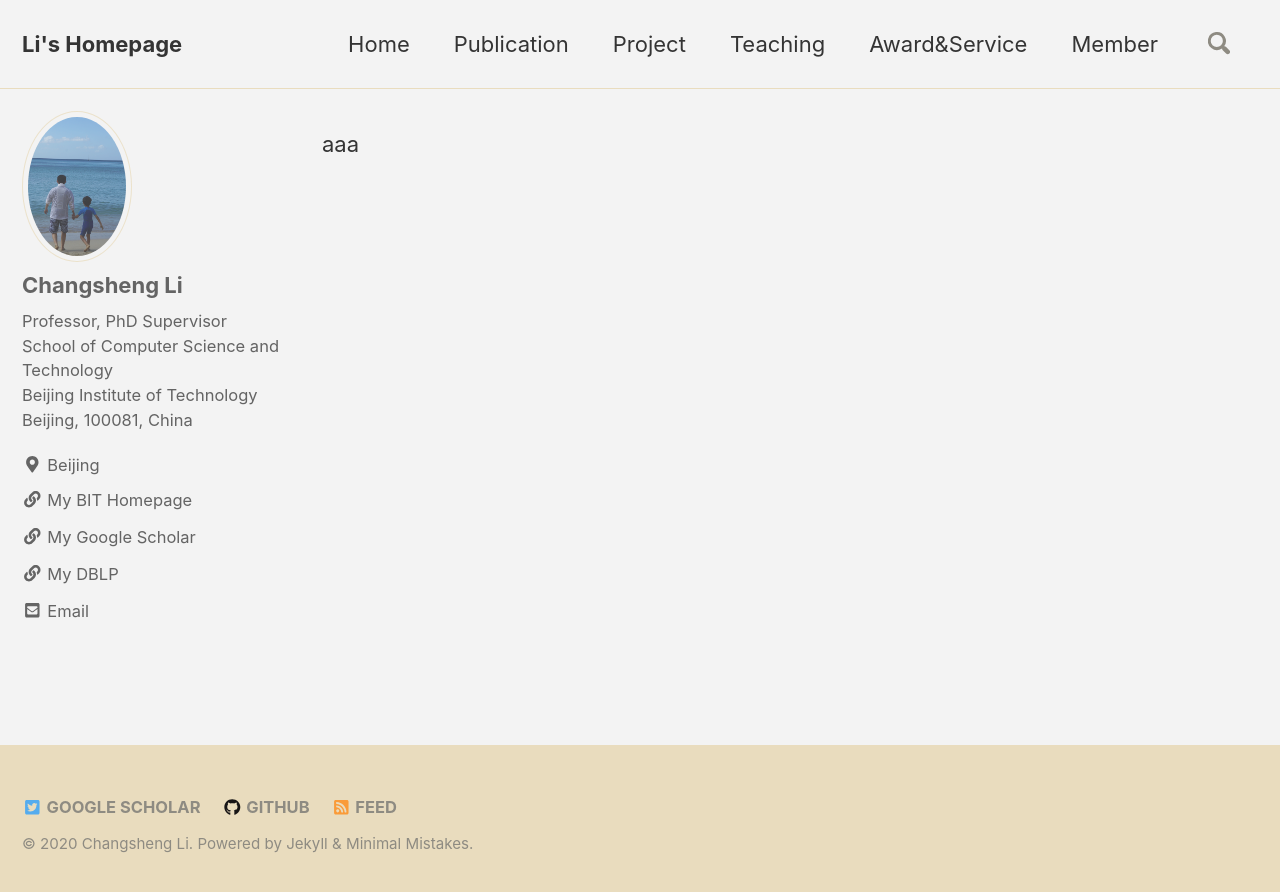
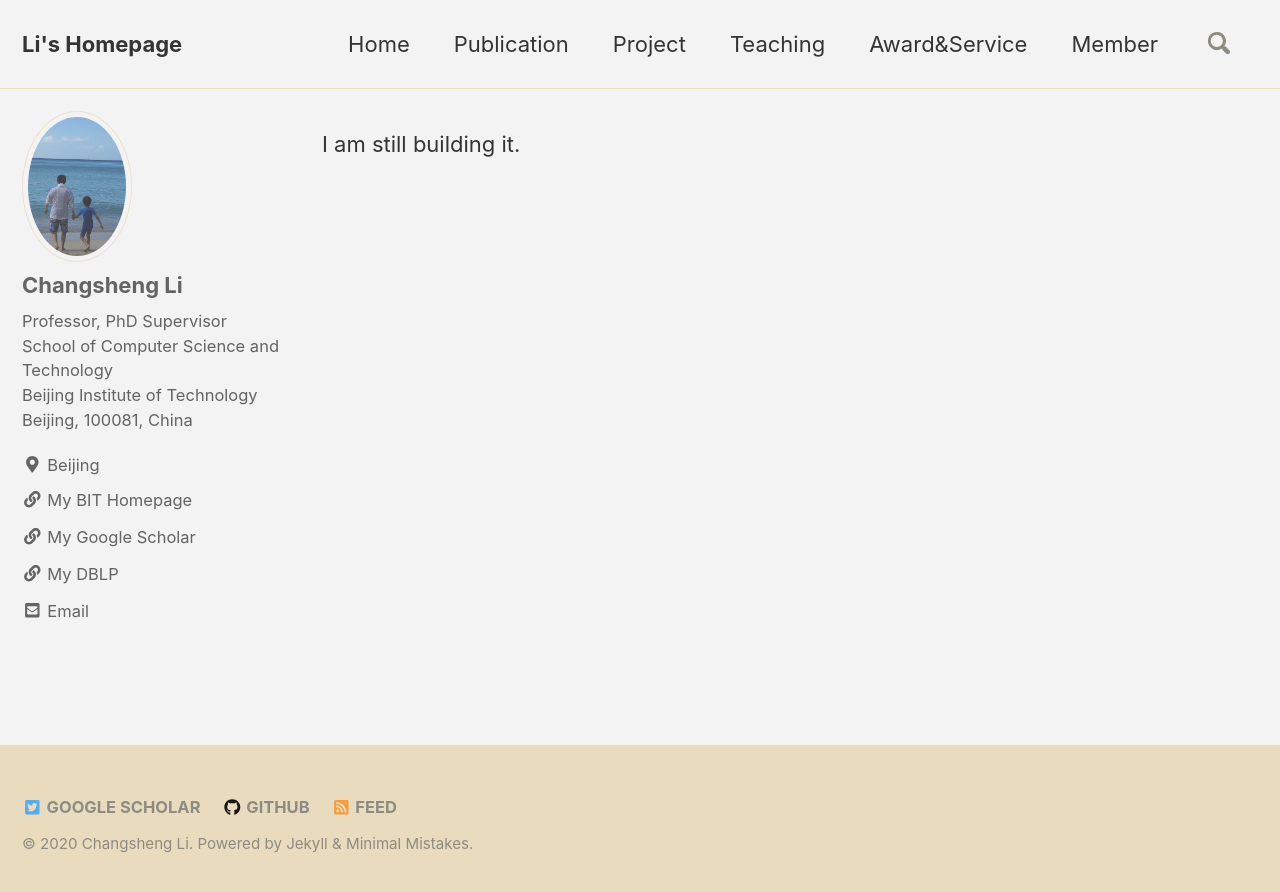
Before and after one commit to csli-bit/csli-bit.github.io, a Jekyll site: the page built from _pages/member.md, in a window 1280 px wide. Shown: the top 892 px of the page. Built offline with Jekyll 4.4.1, drawn with Linux system fonts in a browser that asks for light colours; nearby versions of some CDN libraries; comment, search, counter and statistics services are not loaded.

Commit message:
Update member.md

```diff
--- a/_pages/member.md
+++ b/_pages/member.md
@@ -4,4 +4,4 @@ author_profile: true
 classes: wide
 permalink: /member/
 ---
-aaa
+I am still building it.
```
